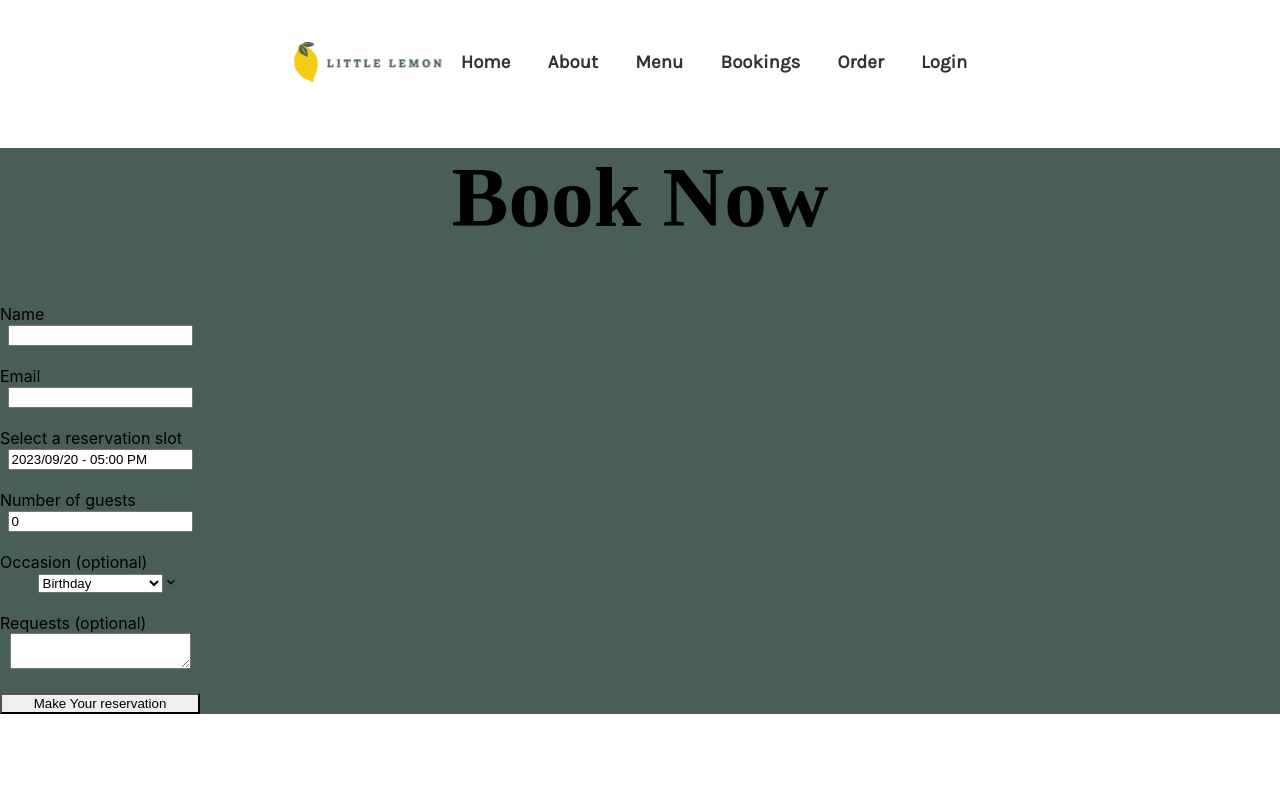
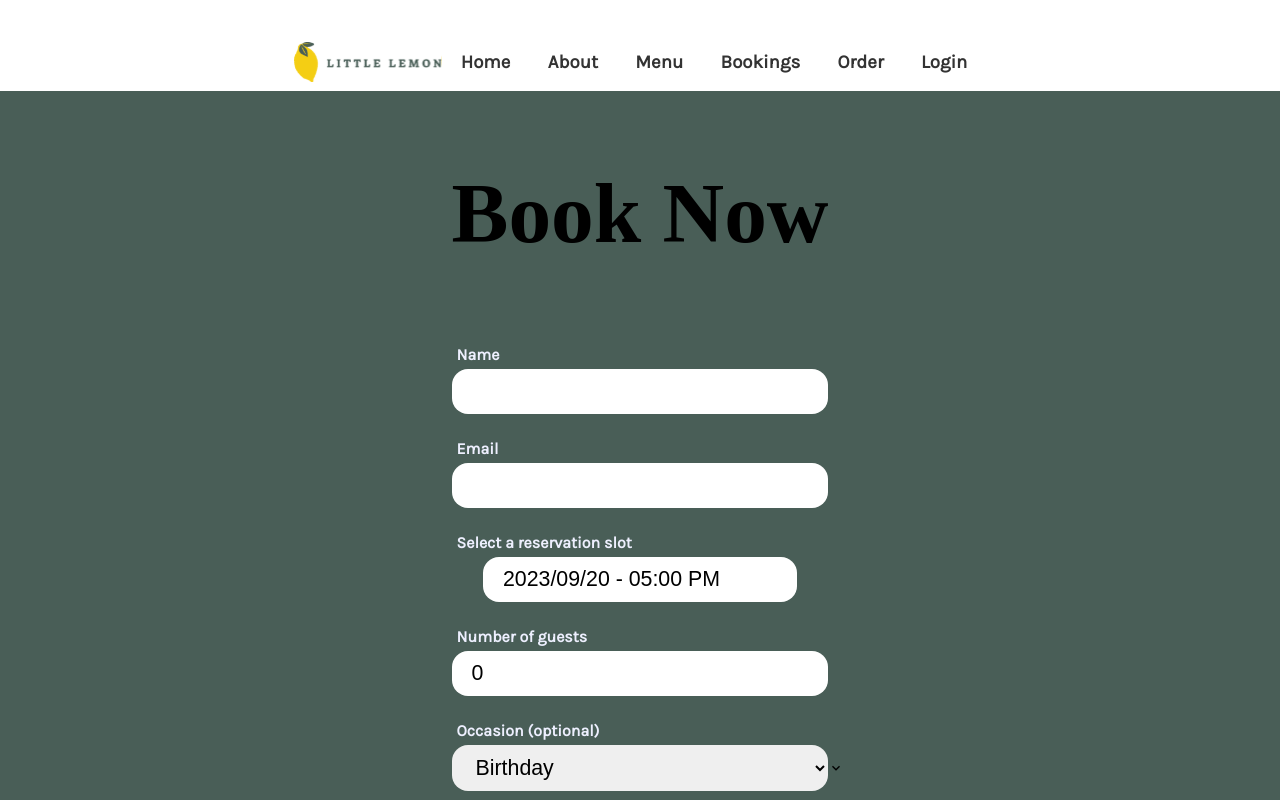
Before and after one commit to rofinn/ll-frontend-capstone, a React (Create React App) app: page /bookings in a window 1280 px wide. Shown: the top 800 px of the page. Built offline with nearby package versions, Linux system fonts and the light colour scheme; a web font is replaced by a local one.

Commit message:
Fixed up the styling for the form a bit.

```diff
--- a/src/components/BookingForm.js
+++ b/src/components/BookingForm.js
@@ -10,7 +10,7 @@ import {
     Input,
     Select,
     Textarea
-    // Textarea
+
 } from '@chakra-ui/react';
 
 import { useState, useEffect } from 'react';
@@ -83,16 +83,16 @@ export default function BookingForm({state, dispatch, setter}) {
     // TODO: Include prevent default and form reset once we're happy with the validation.
     // TODO: Move style to the central .css file?
     return (
-        <>
+        <form
+            id="bookingform"
+            onSubmit={FORMIK.handleSubmit}
+        >
             <h1>Book Now</h1>
-            <form
-                onSubmit={FORMIK.handleSubmit}
-                style={{display: 'grid', maxWidth: '200px', gap: '20px'}}
-            >
             <FormControl isInvalid={FORMIK.touched.name && FORMIK.errors.name}>
-                    <FormLabel htmlFor="name">Name</FormLabel>
+                <FormLabel htmlFor="name" className="formLabel">Name</FormLabel>
                 <Input
                     id="name"
+                    className="formInput"
                     {...FORMIK.getFieldProps('name')}
                     onChange={FORMIK.handleChange}
                 />
@@ -100,9 +100,10 @@ export default function BookingForm({state, dispatch, setter}) {
             </FormControl>
 
             <FormControl isInvalid={FORMIK.touched.email && FORMIK.errors.email}>
-                    <FormLabel htmlFor="email">Email</FormLabel>
+                <FormLabel htmlFor="email" className="formLabel">Email</FormLabel>
                 <Input
                     id="email"
+                    className="formInput"
                     {...FORMIK.getFieldProps('email')}
                     onChange={FORMIK.handleChange}
                 />
@@ -110,9 +111,10 @@ export default function BookingForm({state, dispatch, setter}) {
             </FormControl>
 
             <FormControl isInvalid={FORMIK.touched.date && FORMIK.errors.date}>
-                    <FormLabel htmlFor="datetime">Select a reservation slot</FormLabel>
+                <FormLabel htmlFor="datetime" className="formLabel">Select a reservation slot</FormLabel>
                 <DatePicker
                     id="datetime"
+                    className="formInput"
                     {...FORMIK.getFieldProps('datetime')}
                     minDate={selectedDate}
                     selected={selectedDate}
@@ -131,9 +133,10 @@ export default function BookingForm({state, dispatch, setter}) {
             </FormControl>
 
             <FormControl isInvalid={FORMIK.touched.guests && FORMIK.errors.guests}>
-                    <FormLabel htmlFor="guests">Number of guests</FormLabel>
+                <FormLabel htmlFor="guests" className="formLabel">Number of guests</FormLabel>
                 <Input
                     id="guests"
+                    className="formInput"
                     {...FORMIK.getFieldProps('guests')}
                     onChange={FORMIK.handleChange}
                 />
@@ -141,9 +144,10 @@ export default function BookingForm({state, dispatch, setter}) {
             </FormControl>
 
             <FormControl isInvalid={FORMIK.touched.occasion && FORMIK.errors.occasion}>
-                    <FormLabel htmlFor="occasion">Occasion (optional)</FormLabel>
+                <FormLabel htmlFor="occasion" className="formLabel">Occasion (optional)</FormLabel>
                 <Select
                     id="occasion"
+                    className="formInput"
                     {...FORMIK.getFieldProps('occasion')}
                     onChange={FORMIK.handleChange}
                 >
@@ -154,9 +158,10 @@ export default function BookingForm({state, dispatch, setter}) {
             </FormControl>
 
             <FormControl isInvalid={FORMIK.touched.requests && FORMIK.errors.requests}>
-                    <FormLabel htmlFor="requests">Requests (optional)</FormLabel>
+                <FormLabel htmlFor="requests" className="formLabel">Requests (optional)</FormLabel>
                 <Textarea
                     id="requests"
+                    className="formInput"
                     {...FORMIK.getFieldProps('requests')}
                     onChange={FORMIK.handleChange}
                 />
@@ -167,6 +172,5 @@ export default function BookingForm({state, dispatch, setter}) {
                 Make Your reservation
             </Button>
         </form>
-        </>
     );
 }
--- a/src/index.css
+++ b/src/index.css
@@ -6,6 +6,10 @@
   --grey: #EDEFFE;
   --slate: #333333;
   --border-radius: 16px;
+}
+
+* {
+  box-sizing: border-box;
 }
 
 body {
@@ -30,16 +34,12 @@ header {
   text-align: center;
   padding-top: 2em;
 }
+
 /* If the window is less than 800px stack the logo and navbar */
 @media (max-width: 800px) {
   header {
     flex-direction: column;
   }
-}
-
-main {
-  background-color: var(--green);
-  text-align: center;
 }
 
 footer {
@@ -96,6 +96,32 @@ p {
   max-width: 65ch;
 }
 
+.formInput, button {
+  font-size: 16pt;
+  width: 100%;
+  padding: 10px 20px;
+  /* margin : 10px; */
+  /* box-sizing: border-box; */
+  border: none;
+  border-radius: var(--border-radius);
+  size: lg;
+}
+
+.formLabel {
+  padding: 5px;
+  font-size: 12pt;
+  font-family: 'Karla';
+  font-weight: bold;
+  color: var(--grey)
+}
+
+button {
+  background-color: var(--yellow)
+}
+
+#datetime {
+  selected-color: var(--yellow);
+}
 /* span {
 
 } */
@@ -127,8 +153,10 @@ p {
 }
 
 /* Specific Hero styling */
+/* .hero { */
 .hero {
   display: flex;
+  text-align: center;
   justify-content: center;
   align-items: center;
   background-size: cover;
@@ -139,3 +167,13 @@ p {
   position: relative;
   color: white;
 }
+
+#bookingform {
+  display: grid;
+  justify-content: center;
+  align-items: center;
+  background-color: var(--green);
+  text-align: center;
+  gap: 20px;
+  padding: 1em
+}
```
Lines whose indentation alone changed are shown as unchanged.
